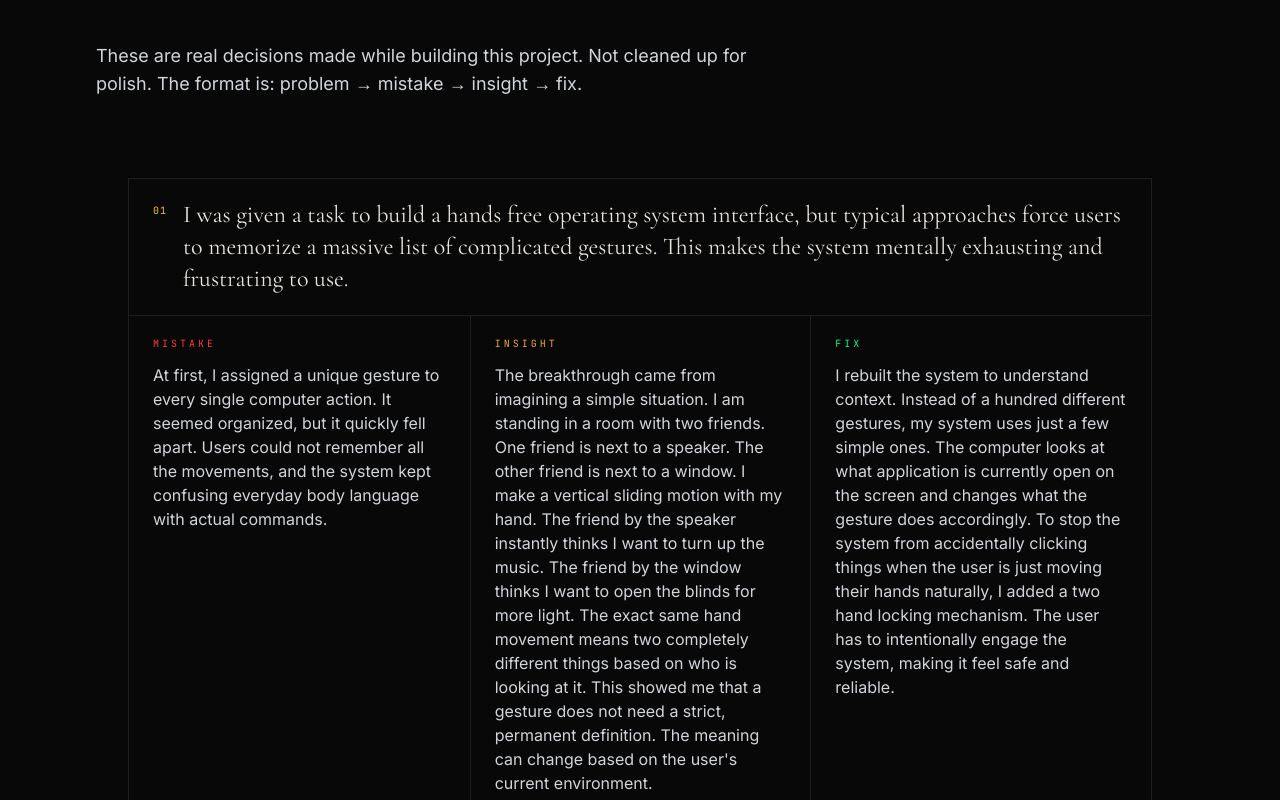
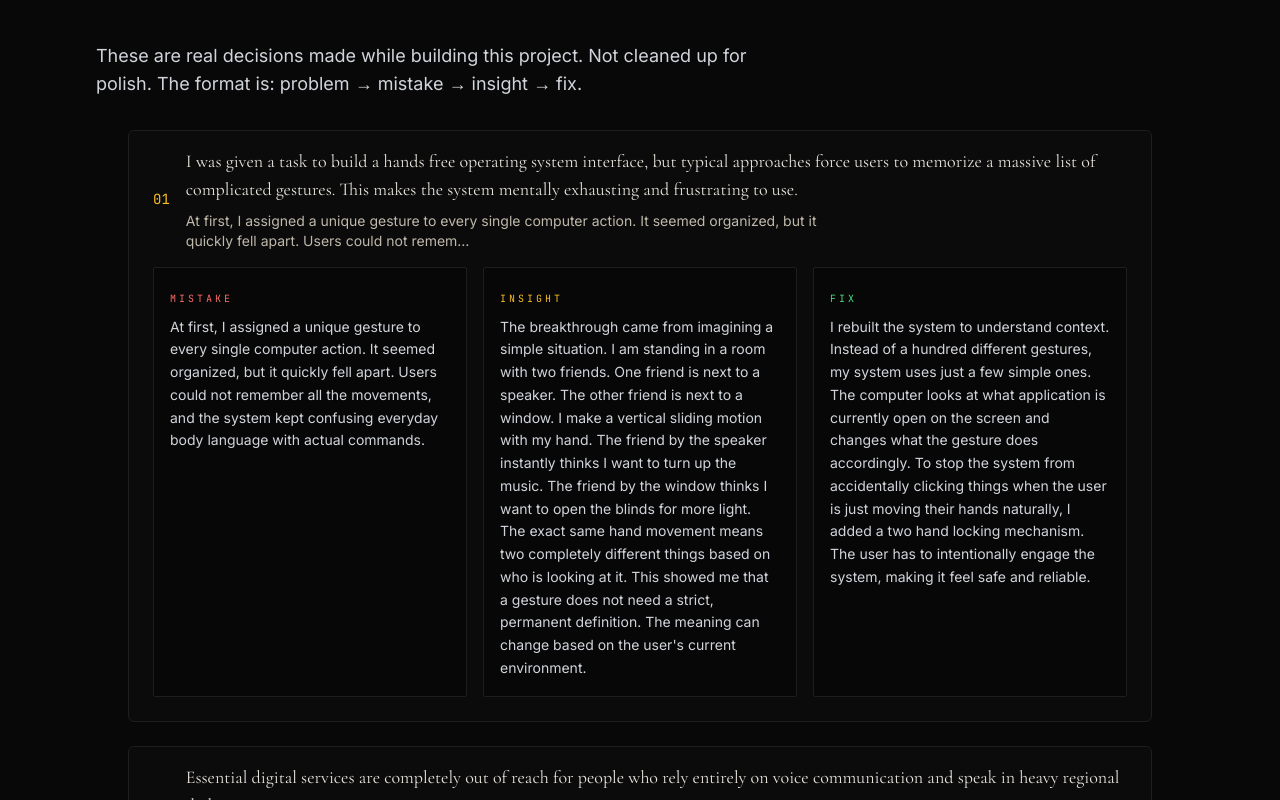
Before and after one commit to TECHSCHOLAR777/PortFolio, a Next.js app: page / in a window 1280 px wide. Shown: the part 3500-4300 px from the top of the page. Built offline with nearby package versions, Linux system fonts and the light colour scheme.

Commit message:
New updates

```diff
--- a/components/AchievementSection.tsx
+++ b/components/AchievementSection.tsx
@@ -21,15 +21,18 @@ export default function AchievementSection() {
         <div className="flex-1 h-px bg-[#1e1e1e]" />
       </motion.div>
 
-      <div className="space-y-4 max-w-4xl mx-auto">
+      <div className="max-w-4xl mx-auto">
+        <ol className="relative border-l-2 border-amber-400">
           {portfolioData.achievements.map((achievement, i) => (
-          <motion.div
+            <motion.li
               key={i}
               initial={{ opacity: 0, y: 30 }}
               animate={isInView ? { opacity: 1, y: 0 } : {}}
               transition={{ delay: 0.2 + i * 0.15, duration: 0.6 }}
-            className="group border border-[#1e1e1e] transition-all duration-300 md:hover:-translate-y-1 md:hover:bg-[#111] md:hover:shadow-2xl md:hover:shadow-amber-400/5"
+              className="mb-8 ml-6 relative"
             >
+
+              <div className="group border border-[#1e1e1e] transition-all duration-300 md:hover:-translate-y-1 md:hover:bg-[#111] md:hover:shadow-2xl md:hover:shadow-amber-400/5">
                 <div className="px-6 py-5 flex flex-col md:flex-row md:items-center justify-between gap-4 border-b border-[#1e1e1e]">
                   <div className="flex items-start gap-4">
                     <span className="text-[10px] font-mono text-amber-400 mt-1 tracking-widest shrink-0">
@@ -46,8 +49,10 @@ export default function AchievementSection() {
                     {achievement.description}
                   </p>
                 </div>
-          </motion.div>
+              </div>
+            </motion.li>
           ))}
+        </ol>
       </div>
     </section>
   )
--- a/components/HowIThinkSection.tsx
+++ b/components/HowIThinkSection.tsx
@@ -25,51 +25,60 @@ export default function HowIThinkSection() {
         initial={{ opacity: 0, y: 15 }}
         animate={isInView ? { opacity: 1, y: 0 } : {}}
         transition={{ delay: 0.1 }}
-        className="text-gray-300 font-body text-[17px] md:text-lg max-w-2xl mb-20 leading-relaxed"
+        className="text-gray-300 font-body text-[17px] md:text-lg max-w-2xl mb-8 leading-relaxed"
       >
         These are real decisions made while building this project.
         Not cleaned up for polish. The format is: problem &rarr; mistake &rarr; insight &rarr; fix.
       </motion.p>
 
-      <div className="space-y-1 max-w-5xl mx-auto">
+      <div className="space-y-6 max-w-5xl mx-auto">
         {portfolioData.thoughts.map((thought, i) => (
           <motion.div
             key={i}
-            initial={{ opacity: 0, y: 30 }}
+            initial={{ opacity: 0, y: 20 }}
             animate={isInView ? { opacity: 1, y: 0 } : {}}
-            transition={{ delay: 0.2 + i * 0.15, duration: 0.6 }}
-            className="group border border-[#1e1e1e] transition-all duration-300 md:hover:-translate-y-1 md:hover:bg-[#111] md:hover:shadow-2xl md:hover:shadow-amber-400/5"
+            transition={{ delay: 0.15 + i * 0.08, duration: 0.6 }}
+            className="group border border-[#1e1e1e] rounded-md bg-[rgba(255,255,255,0.01)] transition-all duration-300 md:hover:-translate-y-1 md:hover:bg-[#0c0c0c] md:hover:shadow-lg"
           >
-            {/* Problem header */}
-            <div className="px-6 py-5 border-b border-[#1e1e1e]">
-              <div className="flex items-start gap-4">
-                <span className="text-[10px] font-mono text-amber-400 mt-1 tracking-widest shrink-0">
-                  {String(i + 1).padStart(2, '0')}
-                </span>
-                <h3 className="font-display text-xl md:text-2xl text-[#e8e4dc] leading-tight">
-                  {thought.problem}
-                </h3>
-              </div>
-            </div>
-
-            {/* Content grid */}
-            <div className="grid grid-cols-1 md:grid-cols-3 divide-y md:divide-y-0 md:divide-x divide-[#1e1e1e]">
-              {[
-                { label: 'Mistake', text: thought.mistake, color: 'text-[#ff3b3b]' },
-                { label: 'Insight', text: thought.insight, color: 'text-amber' },
-                { label: 'Fix', text: thought.fix, color: 'text-[#00ff88]' },
-              ].map((item) => (
-                <div key={item.label} className="px-6 py-5">
-                  <span className={`text-[10px] font-mono tracking-[0.3em] uppercase mb-3 block ${item.color}`}>
-                    {item.label}
-                  </span>
-                  <p className="text-[15px] md:text-base text-gray-300 font-body leading-relaxed whitespace-pre-wrap">{item.text}</p>
-                </div>
-              ))}
-            </div>
+            <ThoughtCard thought={thought} index={i} />
           </motion.div>
         ))}
       </div>
     </section>
   )
 }
+
+function ThoughtCard({ thought, index }: { thought: any; index: number }) {
+  const parts = [
+    { label: 'Mistake', text: thought.mistake, color: 'text-[#ff6b6b]' },
+    { label: 'Insight', text: thought.insight, color: 'text-amber-400' },
+    { label: 'Fix', text: thought.fix, color: 'text-[#4ade80]' },
+  ]
+
+  const excerpt = (s: string) => (s.length > 140 ? s.slice(0, 140).trimEnd() + '…' : s)
+
+  return (
+    <div>
+      <div className="px-6 py-4 flex items-center justify-between gap-4">
+        <div className="flex items-center gap-4">
+          <div className="text-amber-400 font-mono text-sm leading-none">{String(index + 1).padStart(2, '0')}</div>
+          <div>
+            <h3 className="font-display text-lg text-[#e8e4dc]">{thought.problem}</h3>
+            <p className="mt-2 text-sm text-[#bfb8ab] max-w-2xl">{excerpt(thought.mistake + ' ' + thought.insight)}</p>
+          </div>
+        </div>
+      </div>
+
+      <div className="px-6 pb-6">
+        <div className="grid grid-cols-1 md:grid-cols-3 gap-4">
+          {parts.map((p) => (
+            <div key={p.label} className="p-4 border border-[#1e1e1e] rounded-sm bg-[#070707]">
+              <span className={`text-[10px] font-mono tracking-[0.3em] uppercase ${p.color}`}>{p.label}</span>
+              <p className="mt-2 text-sm text-gray-300 font-body leading-relaxed whitespace-pre-wrap">{p.text}</p>
+            </div>
+          ))}
+        </div>
+      </div>
+    </div>
+  )
+}
--- a/package.json
+++ b/package.json
@@ -9,10 +9,10 @@
     "lint": "next lint"
   },
   "dependencies": {
-    "next": "14.2.3",
+    "framer-motion": "^11.2.10",
+    "next": "^14.2.3",
     "react": "^18",
-    "react-dom": "^18",
-    "framer-motion": "^11.2.10"
+    "react-dom": "^18"
   },
   "devDependencies": {
     "@types/node": "^20",
```
Also changed, not shown: 1 other file (tests, documents, lock files or other folders). Lines whose indentation alone changed are shown as unchanged.
